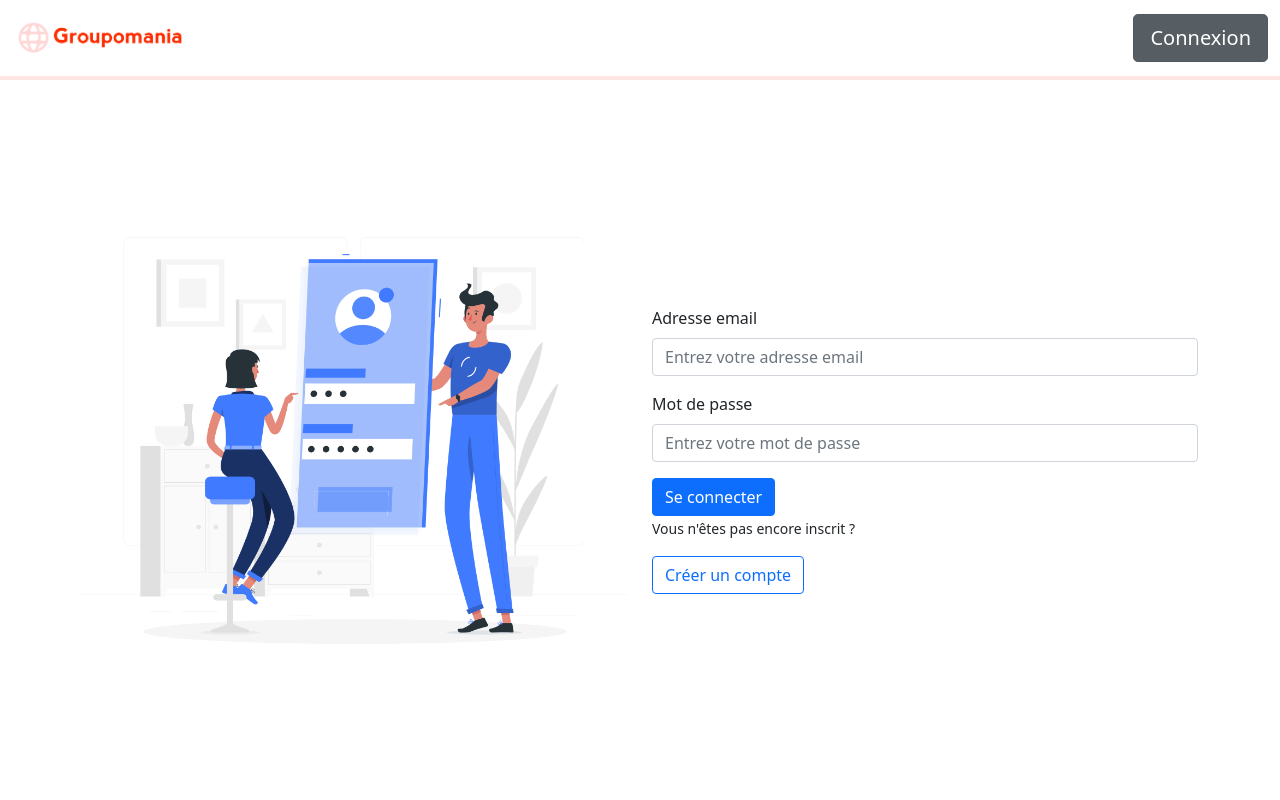
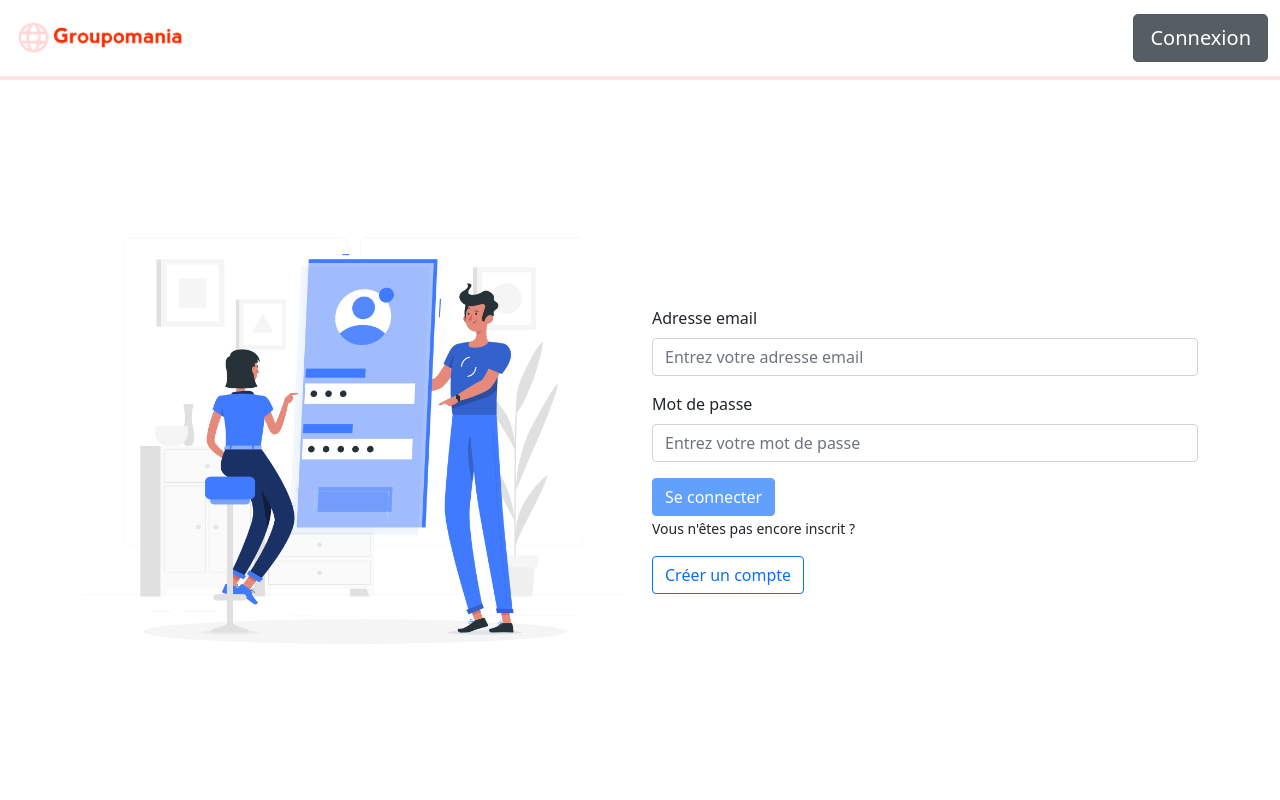
Before and after one commit to FaridBF/FaridBouras_7_06122021, a React (Create React App) app in the folder frontend/groupomania/: page / in a window 1280 px wide. Shown: the top 800 px of the page. Built offline with nearby package versions, Linux system fonts and the light colour scheme.

Commit message:
feat-front: "LoginValidation" form

```diff
--- /dev/null
+++ b/frontend/groupomania/src/Validations/LoginValidation.js
@@ -0,0 +1,10 @@
+import * as Yup from 'yup';
+
+export const validateLogin = Yup.object().shape({
+  email: Yup.string()
+    .email('Veuillez entrer une adresse e-mail valide')
+    .required("L'adresse e-mail est obligatoire"),
+  password: Yup.string()
+    .min(6, 'Le mot de passe doit avoir 6 caractères minimum')
+    .required('Le mot de passe est obligatoire')
+});
--- a/frontend/groupomania/src/components/Login.js
+++ b/frontend/groupomania/src/components/Login.js
@@ -14,26 +14,28 @@ import { getUser } from '../actions/user.actions';
 import LoginImage from '../assets/images/login.png';
 import { Link } from 'react-router-dom';
 
+import { Formik } from 'formik';
+import { validateLogin } from '../Validations/LoginValidation';
+
 /**
  * Représente la page de connexion avec le formulaire
  */
 const Login = () => {
-  const [email, setEmail] = useState('');
-  const [password, setPassword] = useState('');
+  // const [email, setEmail] = useState('');
+  // const [password, setPassword] = useState('');
   // hook useDispatch pour déclencher des actions
   const dispatch = useDispatch();
 
   // Gère le submit du formulaire de connexion
-  const handleLogin = (e) => {
-    e.preventDefault();
-
+  const handleLogin = (values, actions) => {
     const data = {
-      email: email,
-      password: password
+      email: values.email,
+      password: values.password
     };
     axios
       .post(`${process.env.REACT_APP_API_URL}api/user/login`, data)
       .then((res) => {
+        actions.setSubmitting(false);
         console.log(res);
         // si back retourne une erreur, l'afficher
         // TODO: gérer les erreurs
@@ -51,6 +53,9 @@ const Login = () => {
       .catch((err) => {
         console.log(err);
       });
+    // empêcher la multiple soumission du form et le vider
+    actions.setSubmitting(false);
+    actions.resetForm();
   };
 
   return (
@@ -67,29 +72,63 @@ const Login = () => {
             />
           </Col>
           <Col xs={12} md={6} lg={6}>
-            <Form onSubmit={handleLogin}>
+            <Formik
+              onSubmit={handleLogin}
+              initialValues={{
+                email: '',
+                password: ''
+              }}
+              validationSchema={validateLogin}
+            >
+              {({
+                values,
+                handleBlur,
+                handleChange,
+                handleSubmit,
+                isSubmitting,
+                errors,
+                touched
+              }) => (
+                <Form onSubmit={handleSubmit}>
                   <Form.Group className='mb-3' controlId='formBasicEmail'>
                     <Form.Label>Adresse email</Form.Label>
                     <Form.Control
                       type='email'
                       placeholder='Entrez votre adresse email'
-                  value={email}
-                  onChange={(e) => setEmail(e.target.value)}
+                      name='email'
+                      value={values.email}
+                      onBlur={handleBlur}
+                      onChange={handleChange}
                     />
+                    {errors.email && touched.email && (
+                      <div className='text-danger'>{errors.email}</div>
+                    )}
                   </Form.Group>
                   <Form.Group className='mb-3' controlId='formBasicPassword'>
                     <Form.Label>Mot de passe</Form.Label>
                     <Form.Control
                       type='password'
                       placeholder='Entrez votre mot de passe'
-                  value={password}
-                  onChange={(e) => setPassword(e.target.value)}
+                      name='password'
+                      value={values.password}
+                      onBlur={handleBlur}
+                      onChange={handleChange}
                     />
+                    {errors.password && touched.password && (
+                      <div className='text-danger'>{errors.password}</div>
+                    )}
                   </Form.Group>
                   <Button
                     variant='primary'
                     type='submit'
                     aria-describedby='Connexion'
+                    disabled={
+                      !values.email ||
+                      errors.email ||
+                      !values.password ||
+                      errors.password ||
+                      isSubmitting
+                    }
                   >
                     Se connecter
                   </Button>
@@ -105,6 +144,8 @@ const Login = () => {
                     </Button>
                   </Link>
                 </Form>
+              )}
+            </Formik>
           </Col>
         </Row>
       </Container>
```
Lines whose indentation alone changed are shown as unchanged.
